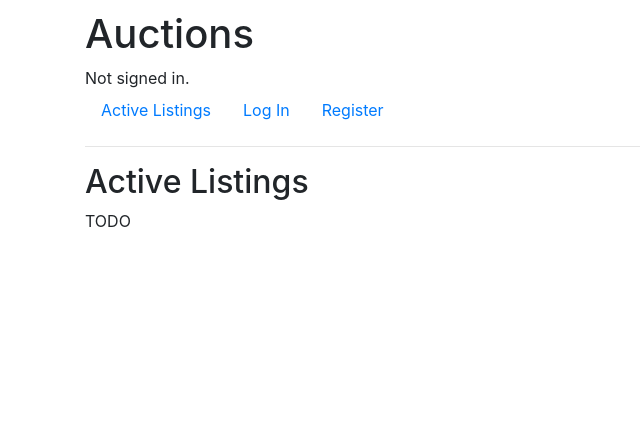
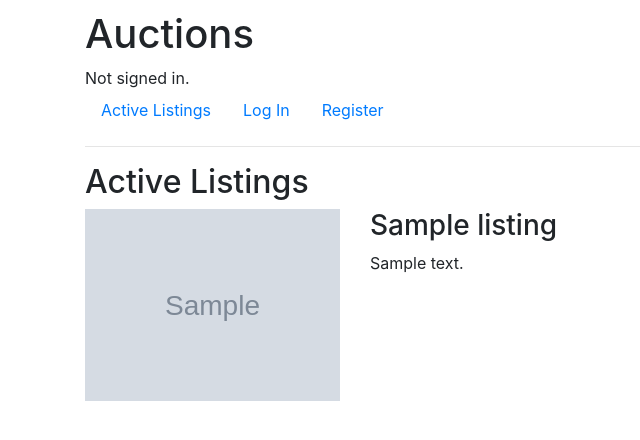
Before and after one commit to petryshend/commerce, a Django app: page / in a window 1280 px wide. Shown: the top 440 px of the page, without its empty margins (0-640 px from the left). Run offline with Django 3.2, Linux system fonts and the light colour scheme; tables that the repository leaves empty hold one stand-in row (values such as "Sample post"); grey boxes marked "Sample" are stand-in pictures; some libraries are stand-ins or nearby versions.

Commit message:
create listing

```diff
--- a/auctions/forms.py
+++ b/auctions/forms.py
@@ -6,4 +6,4 @@ from auctions.models import Listing
 class ListingForm(ModelForm):
     class Meta:
         model = Listing
-        fields = ['title', 'description', 'starting_bid', 'image_url', 'category']
+        fields = '__all__'
--- a/auctions/models.py
+++ b/auctions/models.py
@@ -17,8 +17,8 @@ class Listing(models.Model):
     title = models.CharField(max_length=64, blank=False)
     description = models.TextField(blank=False)
     starting_bid = models.DecimalField(max_digits=15, decimal_places=2)
-    image_url = models.CharField(max_length=1024)
-    category = models.ForeignKey(Category, on_delete=models.CASCADE, null=True, related_name='listings')
+    image_url = models.CharField(max_length=1024, blank=True)
+    category = models.ForeignKey(Category, on_delete=models.CASCADE, null=True, blank=True, related_name='listings')
 
     def __str__(self):
         return self.title
--- a/auctions/static/auctions/styles.css
+++ b/auctions/static/auctions/styles.css
@@ -1,3 +1,7 @@
 body {
     padding: 10px;
 }
+
+img {
+    max-width: 100%;
+}
--- a/auctions/templates/auctions/index.html
+++ b/auctions/templates/auctions/index.html
@@ -3,5 +3,19 @@
 {% block body %}
     <h2>Active Listings</h2>
 
-    TODO
+    {% for listing in listings %}
+        <div class="row">
+            <div class="col-sm-3">
+                {% if listing.image_url %}
+                    <img class="mx-auto d-block" src="{{ listing.image_url }}" alt="{{ listing.title }}">
+                {% else %}
+                    <img class="mx-auto d-block" src="https://www.allianceplast.com/wp-content/uploads/2017/11/no-image.png" alt="No image">
+                {% endif %}
+            </div>
+            <div class="col-sm-9">
+                <h3>{{ listing.title }}</h3>
+                <p>{{ listing.description }}</p>
+            </div>
+        </div>
+    {% endfor %}
 {% endblock %}
--- a/auctions/urls.py
+++ b/auctions/urls.py
@@ -7,5 +7,5 @@ urlpatterns = [
     path("login", views.login_view, name="login"),
     path("logout", views.logout_view, name="logout"),
     path("register", views.register, name="register"),
-    path('/listing/create', views.create_listing, name='create_listing')
+    path('listing/create', views.create_listing, name='create_listing')
 ]
--- a/auctions/views.py
+++ b/auctions/views.py
@@ -1,15 +1,17 @@
 from django.contrib.auth import authenticate, login, logout
 from django.db import IntegrityError
 from django.http import HttpResponseRedirect
-from django.shortcuts import render
+from django.shortcuts import render, redirect
 from django.urls import reverse
 
-from .models import User
+from .models import User, Listing
 from auctions.forms import ListingForm
 
 
 def index(request):
-    return render(request, "auctions/index.html")
+    return render(request, "auctions/index.html", {
+        'listings': Listing.objects.all()
+    })
 
 
 def login_view(request):
@@ -65,6 +67,10 @@ def register(request):
 
 
 def create_listing(request):
+    if request.method == 'POST':
+        form = ListingForm(request.POST)
+        form.save()
+        return redirect(reverse('index'))
     form = ListingForm()
     return render(request, 'auctions/create_listing.html', {
         'form': form
--- a/commerce/settings.py
+++ b/commerce/settings.py
@@ -38,6 +38,7 @@ INSTALLED_APPS = [
     'django.contrib.sessions',
     'django.contrib.messages',
     'django.contrib.staticfiles',
+    'widget_tweaks',
 ]
 
 MIDDLEWARE = [
```
Also changed, not shown: auctions/templates/auctions/create_listing.html (+44 -6 lines), auctions/migrations/0004_auto_20200911_0843.py (added).
